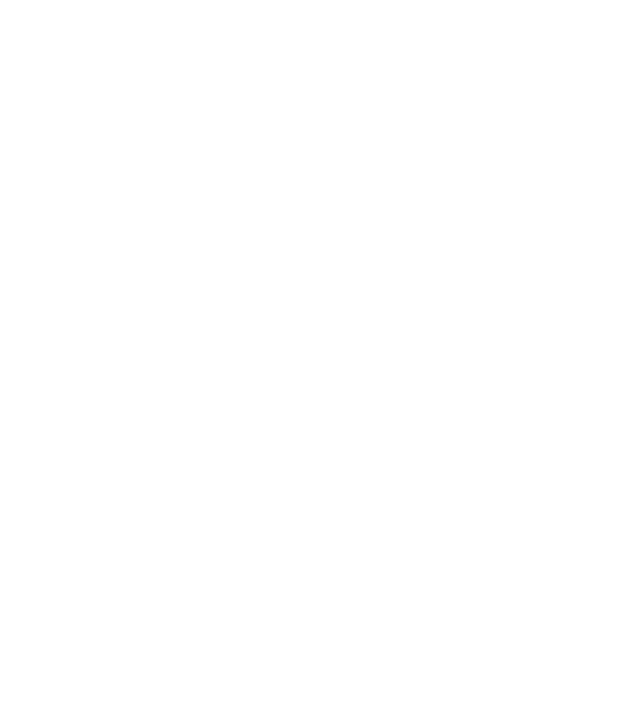
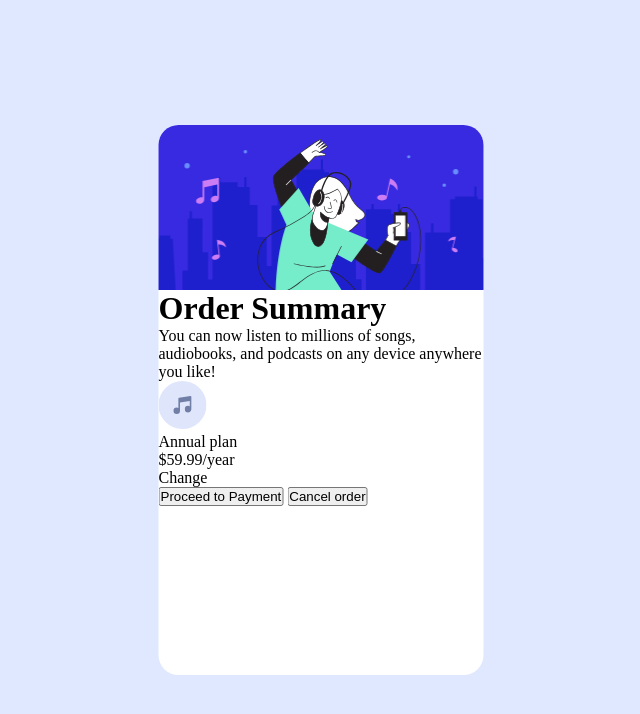
Before and after one commit to GrischK/Order-summary-component-challenge-hub, a plain HTML site: page index.html in a window 1280 px wide. Shown: the whole page, without its empty margins (319-959 px from the left). Drawn offline with Linux system fonts and the light colour scheme.

Commit message:
Structuration HTML

```diff
--- a/index.html
+++ b/index.html
@@ -4,8 +4,42 @@
     <meta charset="UTF-8">
     <meta name="viewport" content="width=device-width, initial-scale=1.0"> <!-- displays site properly based on user's device -->
     <link rel="icon" type="image/png" sizes="32x32" href="./images/favicon-32x32.png">
+    <link href="stylesheet.css" rel="stylesheet">
     <title>Frontend Mentor | Order summary card</title>
   </head>
   <body>
+    <div class="container">
+      <div class="img_block"></div>
+      <div class="text_block">
+        <h1>
+          Order Summary
+        </h1>
+        <p>
+          You can now listen to millions of songs, audiobooks, and podcasts on any device anywhere you like!
+        </p>
+        <div>
+          <img src="images/icon-music.svg" alt="musice note">
+          <div class="plan">
+            <p>
+              Annual plan
+            </p>
+            <p>
+              $59.99/year
+            </p>
+            <p>
+              Change
+            </p>
+          </div>
+        </div>
+      </div>
+      <div class="button_block">
+        <button>
+          <p>Proceed to Payment</p>
+        </button>
+        <button>
+          <p>Cancel order</p>
+        </button>
+      </div>
+    </div>
   </body>
 </html>
--- /dev/null
+++ b/stylesheet.css
@@ -0,0 +1,28 @@
+*, ::after, ::before{
+    margin: 0;
+    padding: 0;
+}
+
+body{
+    background-color: hsl(225, 100%, 94%);
+}
+
+.container{
+    height: 550px;
+    width: 325px;
+    background-color: white;
+    position: absolute;
+    left: 50%;
+    top: 50%;
+    transform: translate(-50%, -50%);
+    border-radius: 20px;
+}
+
+.img_block{
+    background-image: url('images/illustration-hero.svg');
+    background-size: cover;
+    height: 30%;
+    width: 100%;
+    border-top-left-radius: 20px;
+    border-top-right-radius: 20px;
+}
```
Also changed, not shown: design/active-states.jpg (added), design/desktop-design.jpg (added), design/desktop-preview.jpg (added), design/mobile-design.jpg (added), images/favicon-32x32.png (added), images/icon-music.svg (added), images/illustration-hero.svg (added), images/pattern-background-desktop.svg (added), images/pattern-background-mobile.svg (added).
